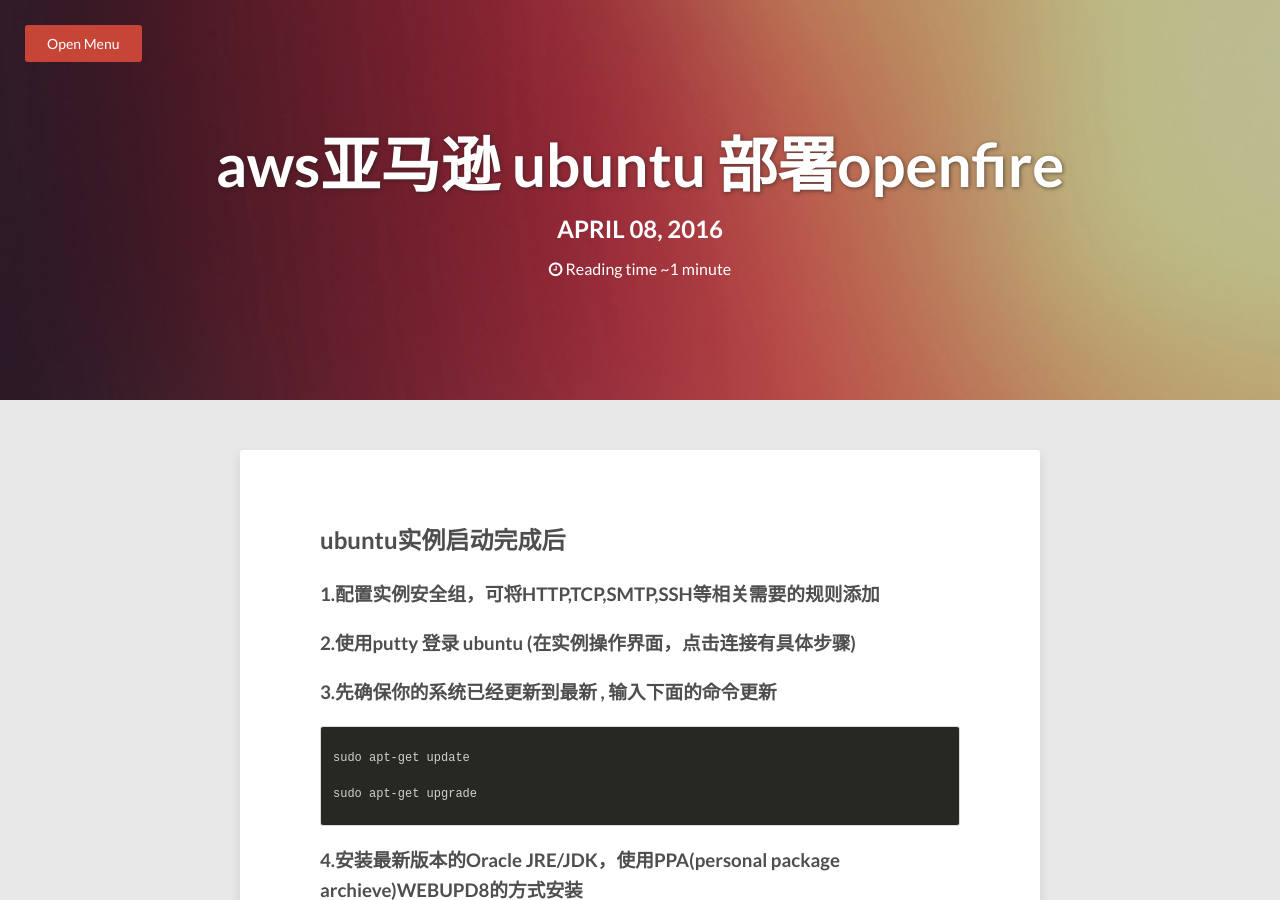
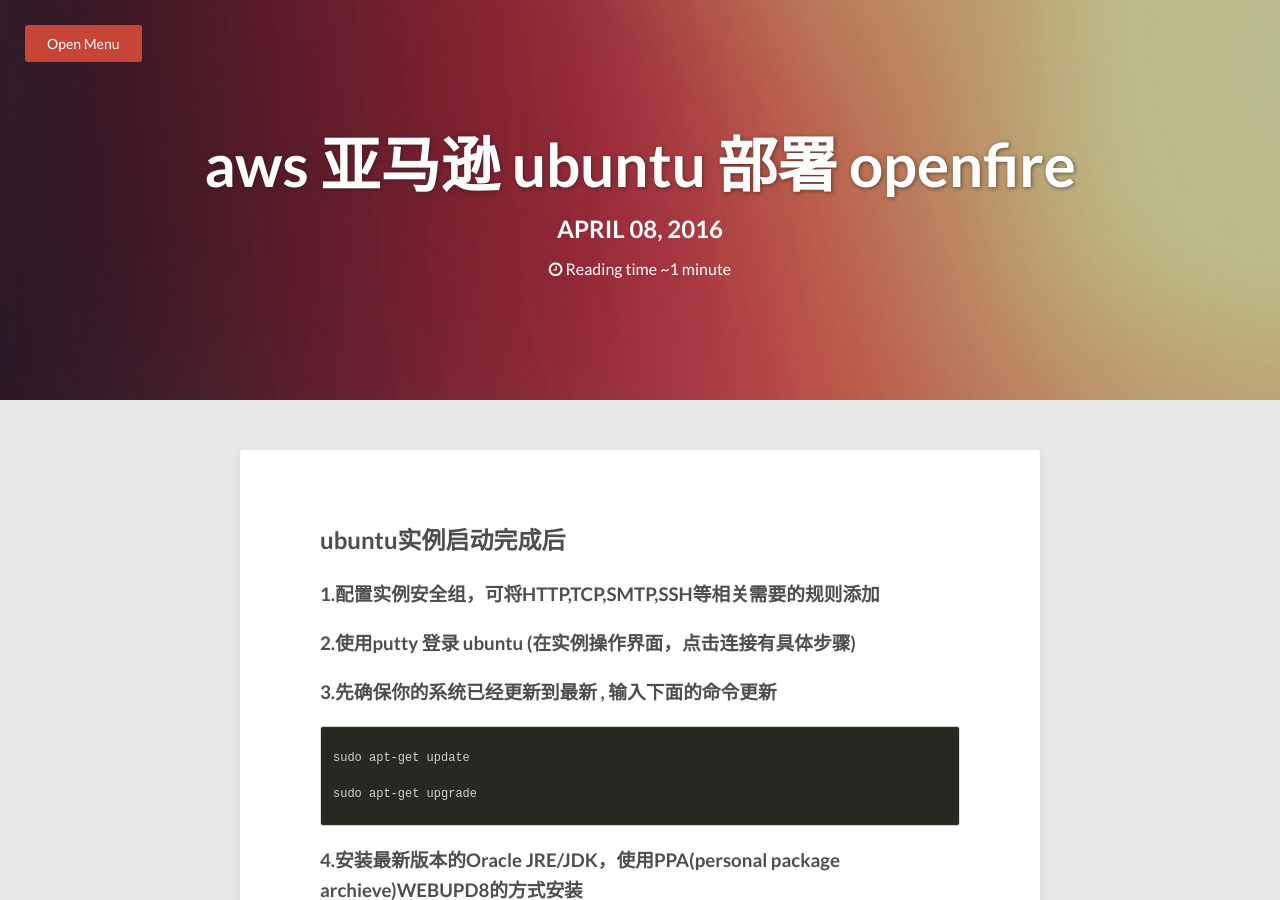
Before and after one commit to tengbinlive/tengbinlive.github.io, a Jekyll site: the page built from _posts/2016-04-08-code-ubuntu-openfire.md, in a window 1280 px wide and 900 px high. Built offline with Jekyll 4.4.1, drawn with Linux system fonts in a browser that asks for light colours; nearby versions of some CDN libraries.

Commit message:
no message

```diff
--- a/_posts/2016-04-08-code-ubuntu-openfire.md
+++ b/_posts/2016-04-08-code-ubuntu-openfire.md
@@ -1,7 +1,7 @@
 ---
 layout: post
-title: aws亚马逊 ubuntu 部署openfire
-description: "aws亚马逊 ubuntu 服务器 部署openfire."
+title: aws 亚马逊 ubuntu 部署 openfire
+description: "aws亚马逊ubuntu服务器，部署openfire."
 modified: 2016-04-08
 tags: [ubuntu-openfire , post]
 image:
```
